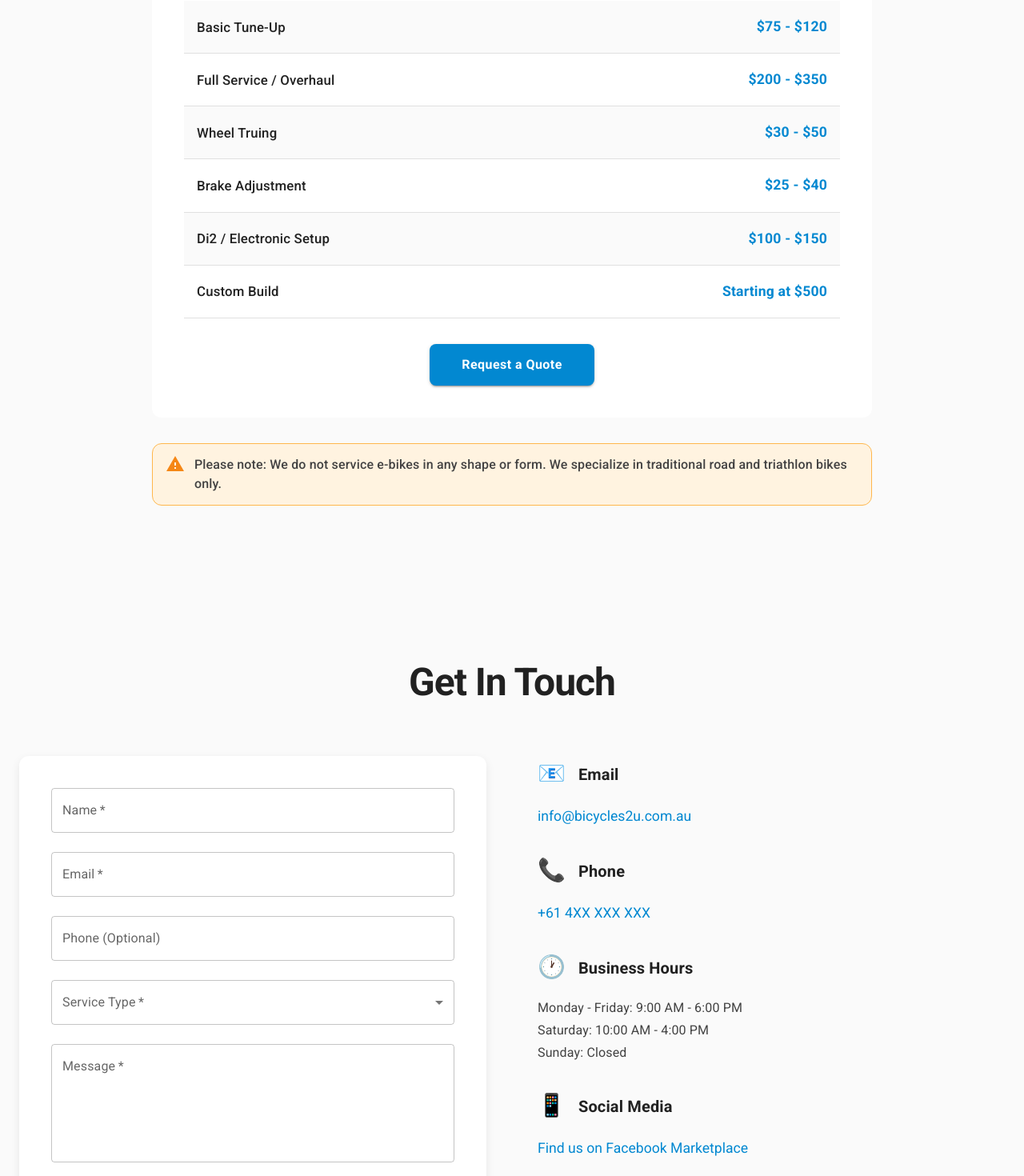
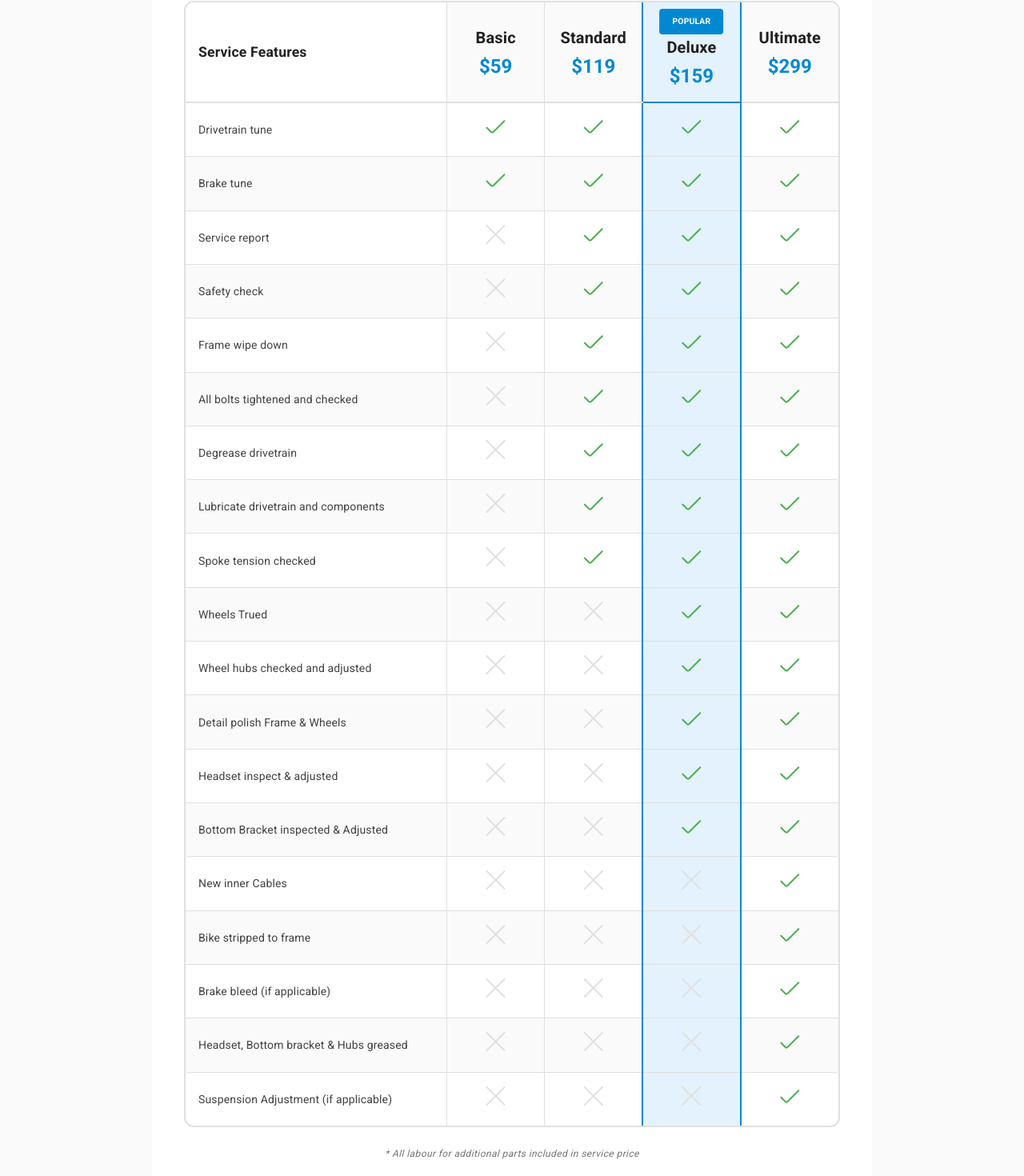
Before and after one commit to bicyclerepairs2u-create/bycicles2u-website, a Next.js app: page / in a window 1280 px wide. Shown: the part 5339-6809 px from the top of the page at 80% size. Built offline with nearby package versions, Linux system fonts and the light colour scheme.

Commit message:
feat: servicing update

```diff
--- a/components/services-section.tsx
+++ b/components/services-section.tsx
@@ -9,13 +9,17 @@ import {
   Typography,
   Tabs,
   Tab,
+  Button,
+  Alert,
+  Paper,
+  Grid,
+  Divider,
   Table,
   TableBody,
   TableCell,
+  TableContainer,
+  TableHead,
   TableRow,
-  Button,
-  Alert,
-  Paper,
 } from "@mui/material"
 
 export default function ServicesSection() {
@@ -95,186 +99,268 @@ export default function ServicesSection() {
           <Box sx={{ p: { xs: 3, md: 5 } }}>
             {tabValue === 0 && (
               <Box>
-                <Table>
+                {/* Comparison Table */}
+                <TableContainer
+                  component={Paper}
+                  elevation={0}
+                  sx={{
+                    border: "2px solid #e0e0e0",
+                    borderRadius: "12px",
+                    overflowX: "auto",
+                  }}
+                >
+                  <Table sx={{ minWidth: 800 }}>
+                    <TableHead>
+                      <TableRow>
+                        <TableCell
+                          sx={{
+                            fontWeight: 600,
+                            fontSize: "1.1rem",
+                            color: "#212121",
+                            backgroundColor: "#ffffff",
+                            borderBottom: "2px solid #e0e0e0",
+                            width: "40%",
+                          }}
+                        >
+                          Service Features
+                        </TableCell>
+                        <TableCell
+                          align="center"
+                          sx={{
+                            fontWeight: 700,
+                            backgroundColor: "#fafafa",
+                            borderBottom: "2px solid #e0e0e0",
+                            borderLeft: "1px solid #e0e0e0",
+                            width: "15%",
+                          }}
+                        >
+                          <Typography variant="h6" sx={{ fontWeight: 700, color: "#212121", mb: 0.5 }}>
+                            Basic
+                          </Typography>
+                          <Typography variant="h5" sx={{ fontWeight: 700, color: "#0288d1" }}>
+                            $59
+                          </Typography>
+                        </TableCell>
+                        <TableCell
+                          align="center"
+                          sx={{
+                            fontWeight: 700,
+                            backgroundColor: "#fafafa",
+                            borderBottom: "2px solid #e0e0e0",
+                            borderLeft: "1px solid #e0e0e0",
+                            width: "15%",
+                          }}
+                        >
+                          <Typography variant="h6" sx={{ fontWeight: 700, color: "#212121", mb: 0.5 }}>
+                            Standard
+                          </Typography>
+                          <Typography variant="h5" sx={{ fontWeight: 700, color: "#0288d1" }}>
+                            $119
+                          </Typography>
+                        </TableCell>
+                        <TableCell
+                          align="center"
+                          sx={{
+                            fontWeight: 700,
+                            backgroundColor: "#e3f2fd",
+                            borderBottom: "2px solid #0288d1",
+                            borderLeft: "2px solid #0288d1",
+                            borderRight: "2px solid #0288d1",
+                            position: "relative",
+                            width: "15%",
+                          }}
+                        >
+                          <Box
+                            sx={{
+                              position: "absolute",
+                              top: 8,
+                              left: "50%",
+                              transform: "translateX(-50%)",
+                              backgroundColor: "#0288d1",
+                              color: "#ffffff",
+                              px: 2,
+                              py: 0.5,
+                              borderRadius: "4px",
+                              fontSize: "0.65rem",
+                              fontWeight: 600,
+                            }}
+                          >
+                            POPULAR
+                          </Box>
+                          <Typography variant="h6" sx={{ fontWeight: 700, color: "#212121", mb: 0.5, mt: 3 }}>
+                            Deluxe
+                          </Typography>
+                          <Typography variant="h5" sx={{ fontWeight: 700, color: "#0288d1" }}>
+                            $159
+                          </Typography>
+                        </TableCell>
+                        <TableCell
+                          align="center"
+                          sx={{
+                            fontWeight: 700,
+                            backgroundColor: "#fafafa",
+                            borderBottom: "2px solid #e0e0e0",
+                            borderLeft: "1px solid #e0e0e0",
+                            width: "15%",
+                          }}
+                        >
+                          <Typography variant="h6" sx={{ fontWeight: 700, color: "#212121", mb: 0.5 }}>
+                            Ultimate
+                          </Typography>
+                          <Typography variant="h5" sx={{ fontWeight: 700, color: "#0288d1" }}>
+                            $299
+                          </Typography>
+                        </TableCell>
+                      </TableRow>
+                    </TableHead>
                     <TableBody>
+                      {[
+                        { name: "Drivetrain tune", basic: true, standard: true, deluxe: true, ultimate: true },
+                        { name: "Brake tune", basic: true, standard: true, deluxe: true, ultimate: true },
+                        { name: "Service report", basic: false, standard: true, deluxe: true, ultimate: true },
+                        { name: "Safety check", basic: false, standard: true, deluxe: true, ultimate: true },
+                        { name: "Frame wipe down", basic: false, standard: true, deluxe: true, ultimate: true },
+                        { name: "All bolts tightened and checked", basic: false, standard: true, deluxe: true, ultimate: true },
+                        { name: "Degrease drivetrain", basic: false, standard: true, deluxe: true, ultimate: true },
+                        { name: "Lubricate drivetrain and components", basic: false, standard: true, deluxe: true, ultimate: true },
+                        { name: "Spoke tension checked", basic: false, standard: true, deluxe: true, ultimate: true },
+                        { name: "Wheels Trued", basic: false, standard: false, deluxe: true, ultimate: true },
+                        { name: "Wheel hubs checked and adjusted", basic: false, standard: false, deluxe: true, ultimate: true },
+                        { name: "Detail polish Frame & Wheels", basic: false, standard: false, deluxe: true, ultimate: true },
+                        { name: "Headset inspect & adjusted", basic: false, standard: false, deluxe: true, ultimate: true },
+                        { name: "Bottom Bracket inspected & Adjusted", basic: false, standard: false, deluxe: true, ultimate: true },
+                        { name: "New inner Cables", basic: false, standard: false, deluxe: false, ultimate: true },
+                        { name: "Bike stripped to frame", basic: false, standard: false, deluxe: false, ultimate: true },
+                        { name: "Brake bleed (if applicable)", basic: false, standard: false, deluxe: false, ultimate: true },
+                        { name: "Headset, Bottom bracket & Hubs greased", basic: false, standard: false, deluxe: false, ultimate: true },
+                        { name: "Suspension Adjustment (if applicable)", basic: false, standard: false, deluxe: false, ultimate: true },
+                      ].map((feature, index) => (
                         <TableRow
+                          key={index}
                           sx={{
-                        "&:nth-of-type(odd)": {
+                            "&:nth-of-type(even)": {
                               backgroundColor: "#fafafa",
+                            },
+                            "&:last-child td": {
+                              borderBottom: 0,
                             },
                           }}
                         >
+                          <TableCell sx={{ py: 2, color: "#424242" }}>{feature.name}</TableCell>
+                          <TableCell align="center" sx={{ py: 2, borderLeft: "1px solid #e0e0e0" }}>
+                            {feature.basic ? (
+                              <i className="fi fi-rr-check" style={{ color: "#4caf50", fontSize: "1.5rem" }}></i>
+                            ) : (
+                              <i className="fi fi-rr-cross" style={{ color: "#e0e0e0", fontSize: "1.5rem" }}></i>
+                            )}
+                          </TableCell>
+                          <TableCell align="center" sx={{ py: 2, borderLeft: "1px solid #e0e0e0" }}>
+                            {feature.standard ? (
+                              <i className="fi fi-rr-check" style={{ color: "#4caf50", fontSize: "1.5rem" }}></i>
+                            ) : (
+                              <i className="fi fi-rr-cross" style={{ color: "#e0e0e0", fontSize: "1.5rem" }}></i>
+                            )}
+                          </TableCell>
                           <TableCell
+                            align="center"
                             sx={{
-                          fontSize: "1.05rem",
-                          fontWeight: 500,
-                          color: "#212121",
-                          py: 2.5,
+                              py: 2,
+                              backgroundColor: "#e3f2fd",
+                              borderLeft: "2px solid #0288d1",
+                              borderRight: "2px solid #0288d1",
                             }}
                           >
-                        Basic Tune-Up
+                            {feature.deluxe ? (
+                              <i className="fi fi-rr-check" style={{ color: "#4caf50", fontSize: "1.5rem" }}></i>
+                            ) : (
+                              <i className="fi fi-rr-cross" style={{ color: "#e0e0e0", fontSize: "1.5rem" }}></i>
+                            )}
                           </TableCell>
-                      <TableCell
-                        align="right"
+                          <TableCell align="center" sx={{ py: 2, borderLeft: "1px solid #e0e0e0" }}>
+                            {feature.ultimate ? (
+                              <i className="fi fi-rr-check" style={{ color: "#4caf50", fontSize: "1.5rem" }}></i>
+                            ) : (
+                              <i className="fi fi-rr-cross" style={{ color: "#e0e0e0", fontSize: "1.5rem" }}></i>
+                            )}
+                          </TableCell>
+                        </TableRow>
+                      ))}
+                    </TableBody>
+                  </Table>
+                </TableContainer>
+
+                <Typography
+                  variant="caption"
                   sx={{
-                          fontSize: "1.1rem",
-                          fontWeight: 700,
-                          color: "#0288d1",
-                          py: 2.5,
+                    display: "block",
+                    mt: 3,
+                    textAlign: "center",
+                    fontStyle: "italic",
+                    color: "#757575",
                   }}
                 >
-                        $75 - $120
-                      </TableCell>
-                    </TableRow>
-                    <TableRow
+                  * All labour for additional parts included in service price
+                </Typography>
+
+                {/* Additional Services */}
+                <Box sx={{ mt: 4 }}>
+                  <Divider sx={{ mb: 3 }} />
+                  <Typography
+                    variant="h6"
                     sx={{
-                        "&:nth-of-type(odd)": {
-                          backgroundColor: "#fafafa",
-                        },
+                      fontWeight: 600,
+                      color: "#212121",
+                      mb: 2,
+                      textAlign: "center",
                     }}
                   >
-                      <TableCell
+                    Additional Services
+                  </Typography>
+                  <Grid container spacing={2}>
+                    <Grid item xs={12} sm={6}>
+                      <Paper
+                        elevation={0}
                         sx={{
-                          fontSize: "1.05rem",
-                          fontWeight: 500,
-                          color: "#212121",
-                          py: 2.5,
+                          p: 2,
+                          display: "flex",
+                          justifyContent: "space-between",
+                          alignItems: "center",
+                          border: "1px solid #e0e0e0",
+                          borderRadius: "8px",
                         }}
                       >
-                        Full Service / Overhaul
-                      </TableCell>
-                      <TableCell
-                        align="right"
+                        <Typography variant="body1" sx={{ fontWeight: 500 }}>
+                          Pickup - Drop Off Service
+                        </Typography>
+                        <Typography variant="h6" sx={{ fontWeight: 700, color: "#0288d1" }}>
+                          $29
+                        </Typography>
+                      </Paper>
+                    </Grid>
+                    <Grid item xs={12} sm={6}>
+                      <Paper
+                        elevation={0}
                         sx={{
-                          fontSize: "1.1rem",
-                          fontWeight: 700,
-                          color: "#0288d1",
-                          py: 2.5,
+                          p: 2,
+                          display: "flex",
+                          justifyContent: "space-between",
+                          alignItems: "center",
+                          border: "1px solid #e0e0e0",
+                          borderRadius: "8px",
                         }}
                       >
-                        $200 - $350
-                      </TableCell>
-                    </TableRow>
-                    <TableRow
-                      sx={{
-                        "&:nth-of-type(odd)": {
-                          backgroundColor: "#fafafa",
-                        },
-                      }}
-                    >
-                      <TableCell
-                        sx={{
-                          fontSize: "1.05rem",
-                          fontWeight: 500,
-                          color: "#212121",
-                          py: 2.5,
-                        }}
-                      >
-                        Wheel Truing
-                      </TableCell>
-                      <TableCell
-                        align="right"
-                        sx={{
-                          fontSize: "1.1rem",
-                          fontWeight: 700,
-                          color: "#0288d1",
-                          py: 2.5,
-                        }}
-                      >
-                        $30 - $50
-                      </TableCell>
-                    </TableRow>
-                    <TableRow
-                      sx={{
-                        "&:nth-of-type(odd)": {
-                          backgroundColor: "#fafafa",
-                        },
-                      }}
-                    >
-                      <TableCell
-                        sx={{
-                          fontSize: "1.05rem",
-                          fontWeight: 500,
-                          color: "#212121",
-                          py: 2.5,
-                        }}
-                      >
-                        Brake Adjustment
-                      </TableCell>
-                      <TableCell
-                        align="right"
-                        sx={{
-                          fontSize: "1.1rem",
-                          fontWeight: 700,
-                          color: "#0288d1",
-                          py: 2.5,
-                        }}
-                      >
-                        $25 - $40
-                      </TableCell>
-                    </TableRow>
-                    <TableRow
-                      sx={{
-                        "&:nth-of-type(odd)": {
-                          backgroundColor: "#fafafa",
-                        },
-                      }}
-                    >
-                      <TableCell
-                        sx={{
-                          fontSize: "1.05rem",
-                          fontWeight: 500,
-                          color: "#212121",
-                          py: 2.5,
-                        }}
-                      >
-                        Di2 / Electronic Setup
-                      </TableCell>
-                      <TableCell
-                        align="right"
-                        sx={{
-                          fontSize: "1.1rem",
-                          fontWeight: 700,
-                          color: "#0288d1",
-                          py: 2.5,
-                        }}
-                      >
-                        $100 - $150
-                      </TableCell>
-                    </TableRow>
-                    <TableRow
-                      sx={{
-                        "&:nth-of-type(odd)": {
-                          backgroundColor: "#fafafa",
-                        },
-                      }}
-                    >
-                      <TableCell
-                        sx={{
-                          fontSize: "1.05rem",
-                          fontWeight: 500,
-                          color: "#212121",
-                          py: 2.5,
-                        }}
-                      >
-                        Custom Build
-                      </TableCell>
-                      <TableCell
-                        align="right"
-                        sx={{
-                          fontSize: "1.1rem",
-                          fontWeight: 700,
-                          color: "#0288d1",
-                          py: 2.5,
-                        }}
-                      >
-                        Starting at $500
-                      </TableCell>
-                    </TableRow>
-                  </TableBody>
-                </Table>
+                        <Typography variant="body1" sx={{ fontWeight: 500 }}>
+                          On-Site Servicing Fee
+                        </Typography>
+                        <Typography variant="h6" sx={{ fontWeight: 700, color: "#0288d1" }}>
+                          $39
+                        </Typography>
+                      </Paper>
+                    </Grid>
+                  </Grid>
+                </Box>
 
-                <Box sx={{ mt: 4, textAlign: "center" }}>
+                <Box sx={{ mt: 5, textAlign: "center" }}>
                   <Button
                     variant="contained"
                     size="large"
@@ -293,7 +379,7 @@ export default function ServicesSection() {
                       },
                     }}
                   >
-                    Request a Quote
+                    Book Your Service
                   </Button>
                 </Box>
               </Box>
```
Lines whose indentation alone changed are shown as unchanged.
